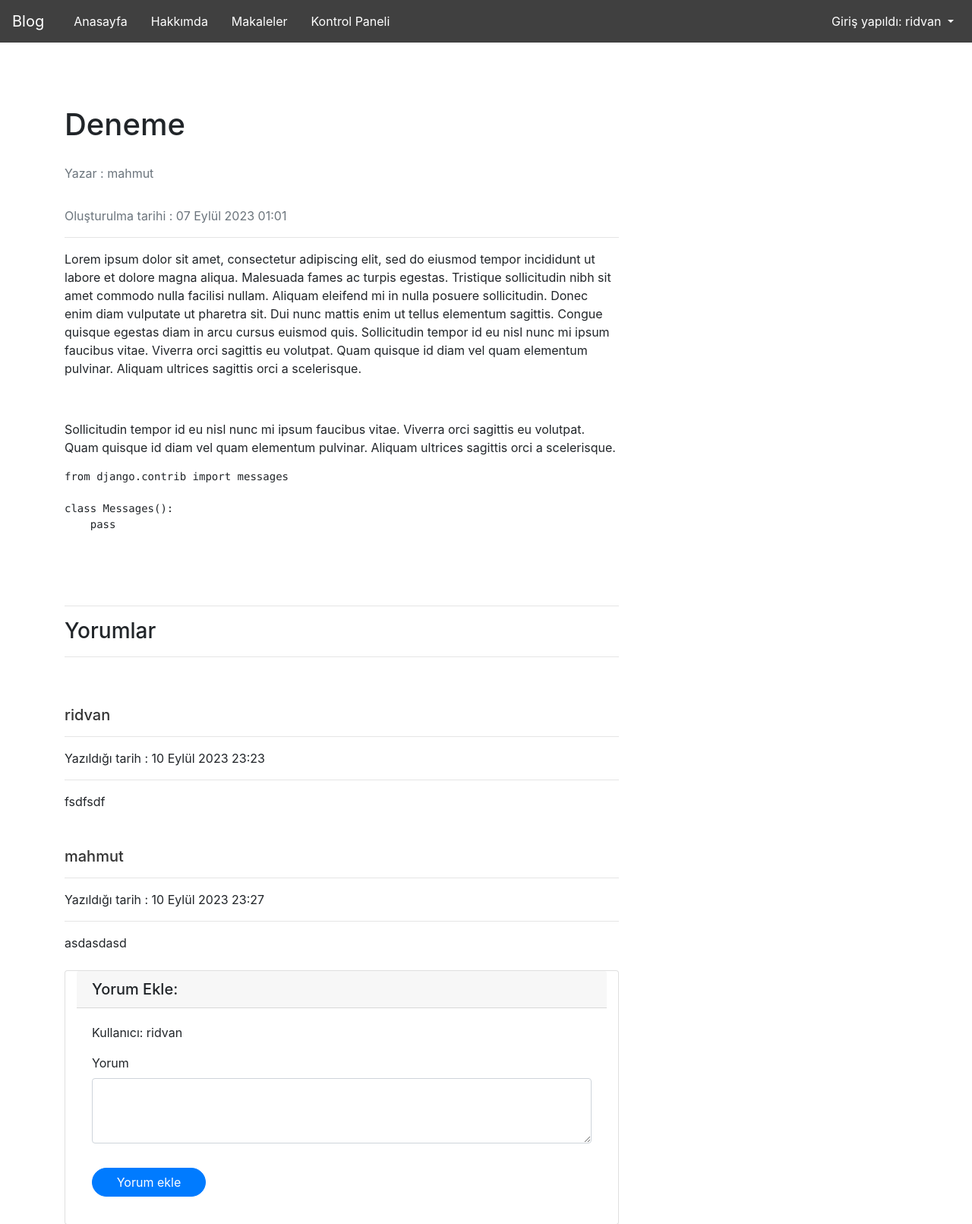
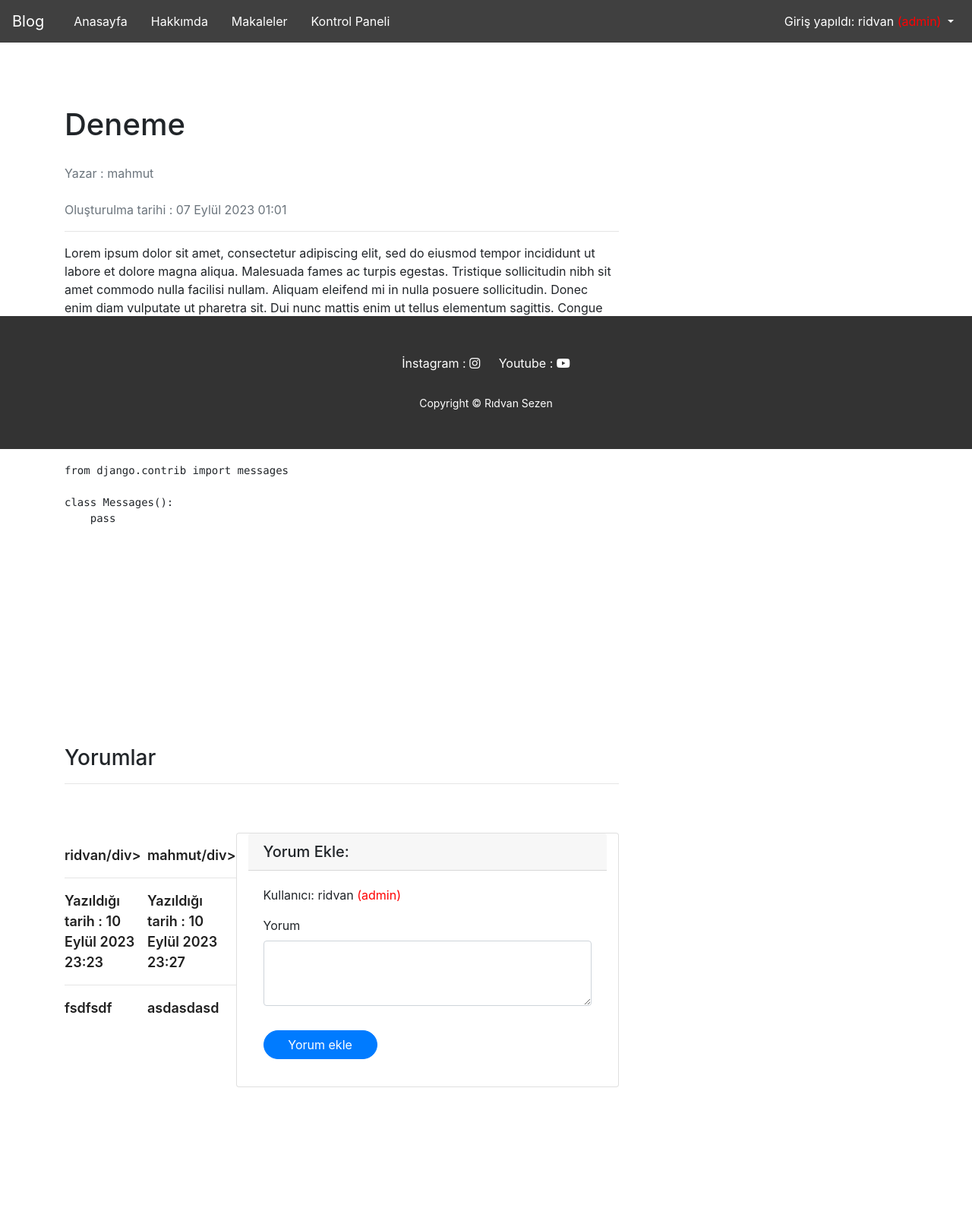
Before and after one commit to Ridvansezen/Django-Blog-Project, a Django app: page /articles/article/9 in a window 1280 px wide. Shown: the top 1611 px of the page at 76% size. After the commit the page ends 1431 px from the top, so only its background shows below. Run offline with Django 4.2, Linux system fonts and the light colour scheme; a user stored in the database is signed in; data comes from the database, SQL or seed files in the repository; some libraries are stand-ins or nearby versions.

Commit message:
Some styles changes...

```diff
--- a/blog_project/static/css/style.css
+++ b/blog_project/static/css/style.css
@@ -204,3 +204,15 @@
     color:#333 !important;
     text-decoration: none;
 }
+
+.admin-text {
+    color: red;
+    display: inline-block;
+    white-space: nowrap;
+}
+
+.comment_author {
+    color: #202020;
+    font-weight: 600;
+    font-size: 18px;
+}
--- a/blog_project/templates/articles/detailArticle.html
+++ b/blog_project/templates/articles/detailArticle.html
@@ -11,7 +11,18 @@
                 <br>
                 <h1 class="fw-bolder mb-1">{{article.title}}</h1>
                 <br>
-                <div class="text-muted fst-italic mb-2">Yazar : {{article.author.username}}</div>
+                {% if article.author.username == "ridvan" %}
+                    <a href="{% url 'user:profile' %}">
+                        <span class="text-muted fst-italic mb-2">Yazar : {{article.author.username}}</span>
+                        <span class="admin-text">(admin)</span>
+                    </a>
+                    <br>
+                {% else %}
+                    <a href="{% url 'user:profile' %}">
+                        <span class="text-muted fst-italic mb-2">Yazar : {{article.author.username}}</span>
+                    </a>
+                    <br>
+                {% endif %}
                 <br>
                 <!-- Post meta content-->
                 <div class="text-muted fst-italic mb-2">Oluşturulma tarihi : {{article.created_date}}</div>
@@ -29,7 +40,11 @@
                 </p>
 
 
-    <hr>
+
+    <br><br>
+    <br><br>
+    <br><br>
+    <br><br>
 
     <h3>Yorumlar</h3>
     <hr>
@@ -40,13 +55,25 @@
     <div class="media mb-4">
         <div class="media-body">
             <br>
-          <a class="username-link" href="{% url 'user:profile' %}"><h5 class="mt-50">{{ comment.comment_author.username}}</h5></a>
+            {% if article.author.username == "ridvan" %}
+                <p>
+                    <span class="fst-italic mb-2 comment_author">{{ comment.comment_author.username }}</span>
+                    <span class="admin-text">(admin)</span>
+                </p>
+
+            {% else %}
+                <p>
+                    <div class="fst-italic mb-2 comment_author">{{ comment.comment_author.username}}/div>
+                </p>
+
+            {% endif %}
           <hr>
           Yazıldığı tarih : {{comment.comment_date}} <br>
           <hr>
           {{comment.comment_description}}
         </div>
       </div>
+      <hr>
     {% endfor %}
 
 
@@ -64,7 +91,16 @@
                 {% csrf_token %}
 
                 <div class="form-group">
-                    <p>Kullanıcı: {{ request.user.username }}</p>
+
+                    {% if request.user.username == "ridvan" %}
+                        <p>Kullanıcı: {{ request.user.username }}
+                            <span class="admin-text">(admin)</span>
+                        </p>
+                    {% else %}
+                        <p>Kullanıcı: {{ request.user.username }}</p>
+                    {% endif %}
+
+
                 </div>
 
                 <div class="form-group">
--- a/blog_project/templates/includes/navbar.html
+++ b/blog_project/templates/includes/navbar.html
@@ -35,9 +35,21 @@
     <ul class="navbar-nav ml-auto">
       {% if request.user.is_authenticated %}
       <li class="nav-item dropdown">
-        <a class="nav-link dropdown-toggle username-navbar" id="userDropdown" data-toggle="dropdown" aria-haspopup="true" aria-expanded="false">
-            Giriş yapıldı: {{ user.username }}
-        </a>
+
+
+        {% if request.user.username == "ridvan" %}
+            <a class="nav-link dropdown-toggle username-navbar" id="userDropdown" data-toggle="dropdown" aria-haspopup="true" aria-expanded="false">
+              Giriş yapıldı: {{ request.user.username }}
+              <span class="admin-text">(admin)</span>
+            </a>
+        {% else %}
+            <a class="nav-link dropdown-toggle username-navbar" id="userDropdown" data-toggle="dropdown" aria-haspopup="true" aria-expanded="false">
+              Giriş yapıldı: {{ request.user.username }}
+            </a>
+        {% endif %}
+
+
+
         <div class="dropdown-menu" aria-labelledby="userDropdown">
             <a class="dropdown-item" href="{% url 'user:profile' %}">Profil</a>
             <a class="dropdown-item" href="{% url 'user:settings' %}">Ayarlar</a>
--- a/blog_project/templates/index.html
+++ b/blog_project/templates/index.html
@@ -5,7 +5,7 @@
     <div class="jumbotron text-center">
         <h3 class="index-text">Blog Siteme Hoş Geldiniz :) </h3>
         <br>
-        <p style="font-style: normal;" class="index-text-1">Makaleler sayfasına ulaşmak için <a class="about-link" href="/articles">buraya</a> tıklayın.</p>
+        <p>Ben, Rıdvan Sezen</p>
     </div>
 
 {% endblock body %}
```
Also changed, not shown: blog_project/templates/articles/articles.html (+14 -1 lines), blog_project/templates/articles/dashboard.html (+10 -3 lines), blog_project/templates/user/profile.html (+10 -1 lines).
